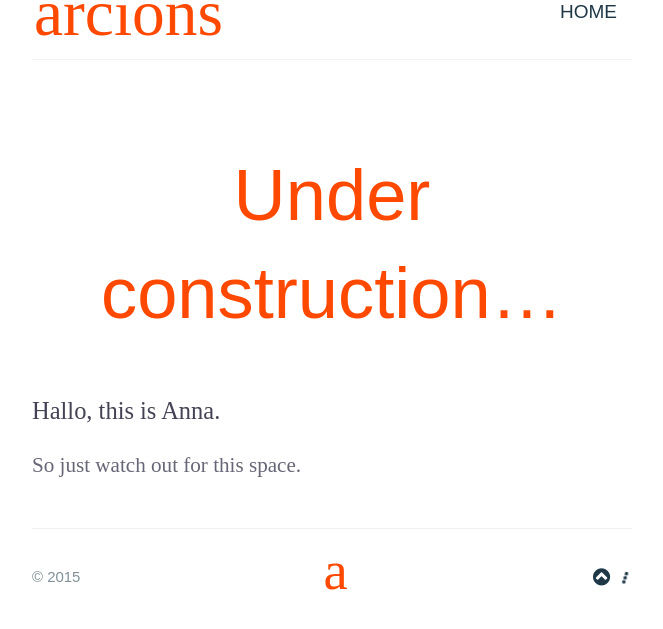
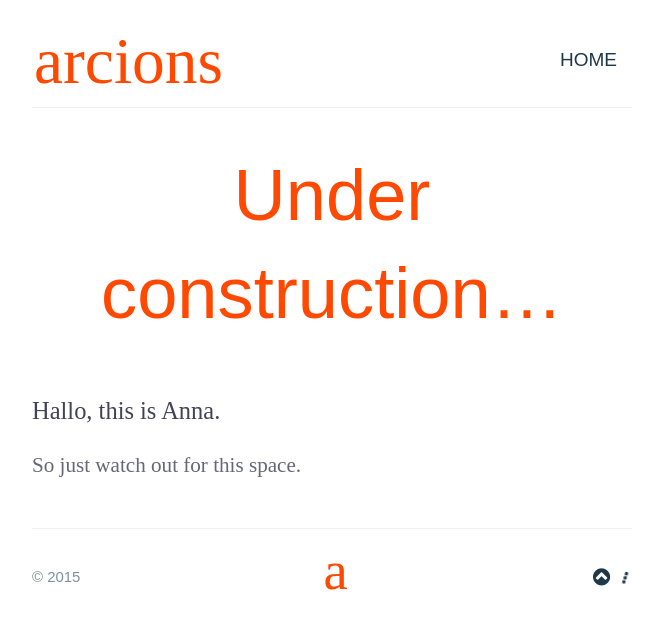
Before and after one commit to arcions/arcions.github.io, a Jekyll site: the page built from index.html, in a window 1280 px wide. Shown: the top 629 px of the page, without its empty margins (308-971 px from the left). Built offline with Jekyll 4.4.1, drawn with Linux system fonts in a browser that asks for light colours; nearby versions of some CDN libraries; some web fonts are replaced; Markdown is read by kramdown in place of the engine named in the settings.

Commit message:
Update main.css

```diff
--- a/stylesheets/main.css
+++ b/stylesheets/main.css
@@ -249,9 +249,6 @@ h6 {
       background-color:transparent;}
 
 #header{
-  position: relative;
-  top: 50%;
-  transform: translateY(-50%);
   margin-top:0.75rem;
   margin-bottom:0.75rem;
   padding-top:0.75rem;
@@ -279,18 +276,18 @@ h6 {
 @media screen and (min-width: 64em) {
    #header-left a {
      font: 3.1em 'Charter', serif;
-     /* margin-top:-0.5rem;
-     padding-top:-0.5rem; */ } }
+     margin-top:-0.5rem;
+     padding-top:-0.5rem; } }
 @media screen and (min-width: 42em) and (max-width: 64em) {
     #header-left a {
      font: 2.4em 'CharterB', serif;
-     /* margin-top:-0.5rem;
-     padding-top:-0.5rem; */ } }
+     margin-top:-0.5rem;
+     padding-top:-0.5rem; } }
 @media screen and (max-width: 42em) {
     #header-left a {
      font: 1.7em 'CharterB', serif;
-     /* margin-top: 10px;
-     padding-top: 10px; */ } }
+     margin-top: 10px;
+     padding-top: 10px; } }
 
 #header-right {
   text-align:right;
```
